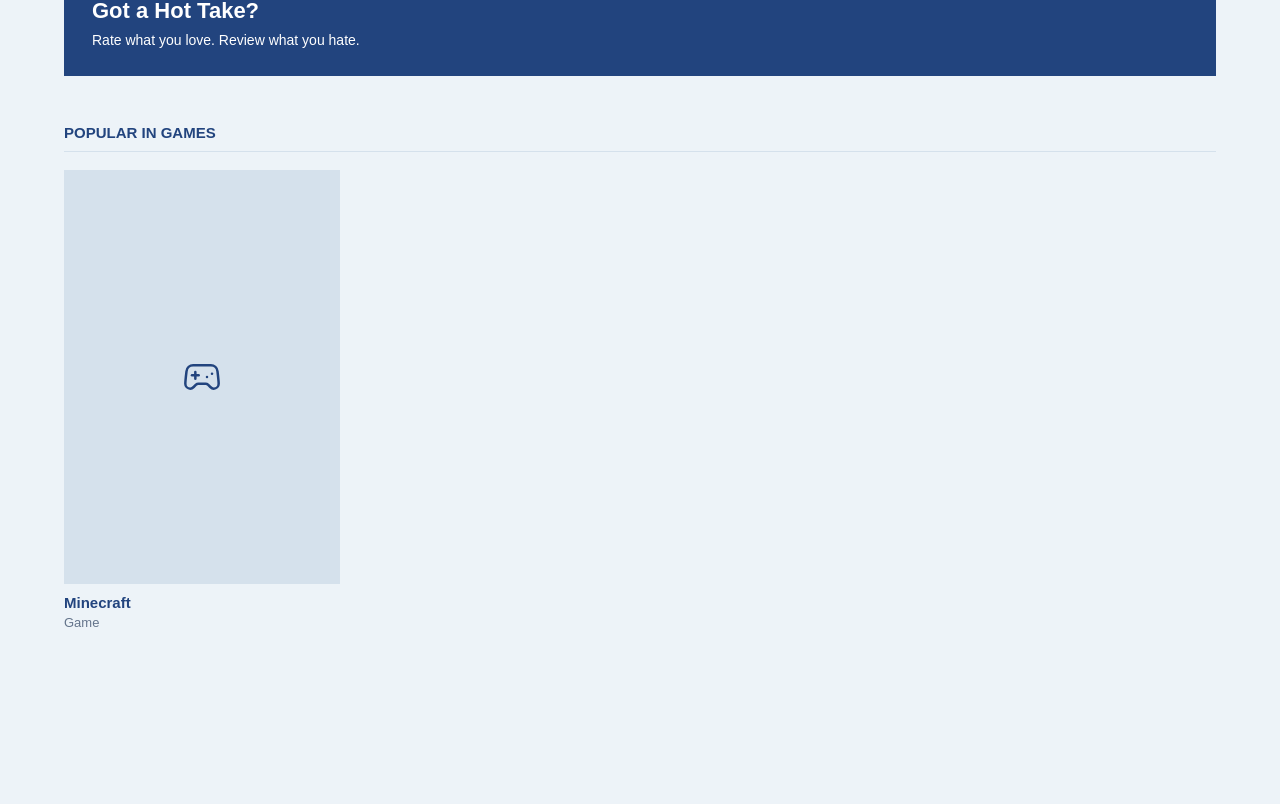
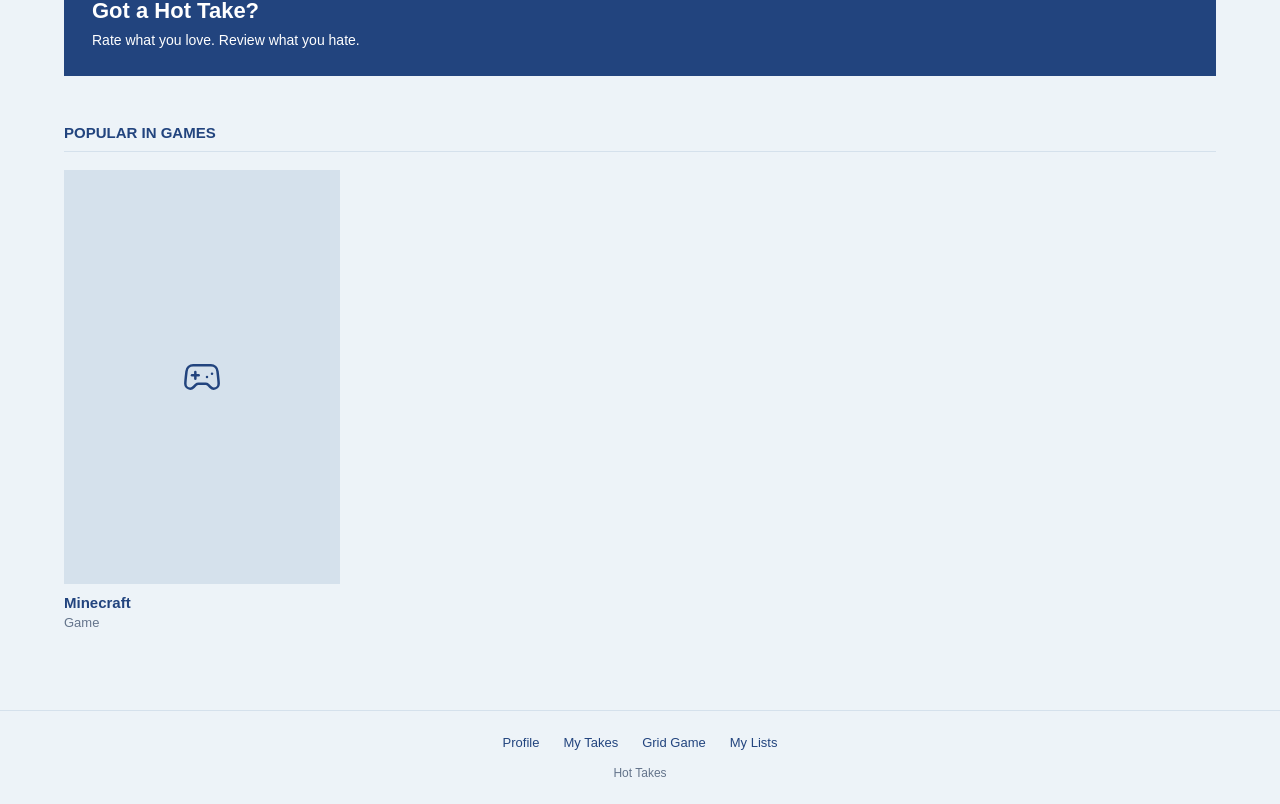
Before and after one commit to cooperbraun13/hot-takes, a React (Vite) app in the folder frontend/: page / in a window 1280 px wide. Shown: the part 773-1577 px from the top of the page. Before the commit the page ends 1483 px from the top, so only its background shows below. Built offline with nearby package versions, Linux system fonts and the light colour scheme.

Commit message:
feat: removed podcasts route and added footer to app.tsx

```diff
--- a/frontend/src/App.tsx
+++ b/frontend/src/App.tsx
@@ -1,5 +1,6 @@
 import { BrowserRouter, Routes, Route } from "react-router";
 import Navbar from "./components/Navbar";
+import Footer from "./components/Footer";
 import Home from "./pages/Home";
 
 export default function App() {
@@ -14,8 +15,9 @@ export default function App() {
         <Route path="/books" element={<Home />} />
         <Route path="/music" element={<Home />} />
         <Route path="/games" element={<Home />} />
-        <Route path="/podcasts" element={<Home />} />
       </Routes>
+
+      <Footer />
     </BrowserRouter>
   );
 }
```
